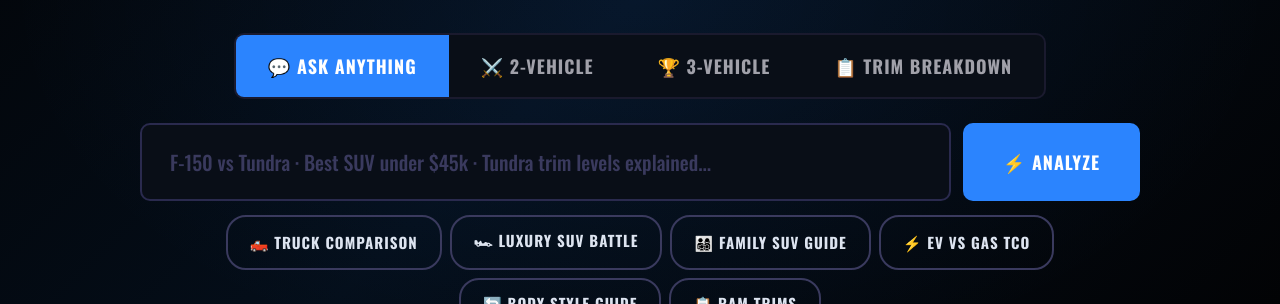
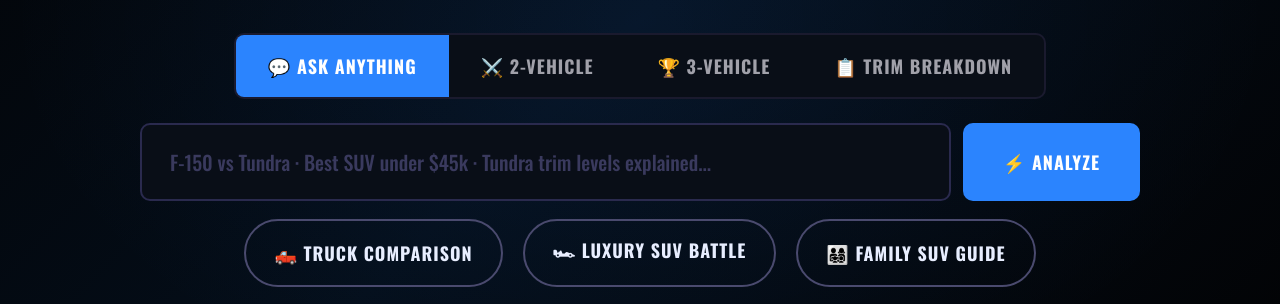
Before and after one commit to timogrady01/evl-decode, a plain HTML site: page public/compare.html in a window 1280 px wide. Shown: the part 482-786 px from the top of the page. Drawn offline with nearby package versions, Linux system fonts and the light colour scheme.

Commit message:
Fix public/compare.html: const resp, bigger buttons

```diff
--- a/public/compare.html
+++ b/public/compare.html
@@ -144,6 +144,29 @@
 .response-cta-text { font-size: 17px !important; color: #ccd6e0 !important; width: 100% !important; margin-bottom: 8px !important; }
 .followup-chips-wrap .qp-btn { font-size: 15px !important; padding: 12px 20px !important; }
 #followup-chips .qp-btn { font-size: 15px !important; padding: 12px 20px !important; border-color: #3a3a5e !important; color: #dde4f0 !important; }
+
+
+/* BIGGER QUICK PROMPT BUTTONS */
+.qp-btn {
+  font-size: 18px !important;
+  padding: 16px 28px !important;
+  border-radius: 40px !important;
+  font-weight: 900 !important;
+  letter-spacing: 1px !important;
+  border-width: 2px !important;
+  color: #e8eeff !important;
+  border-color: #4a4a6e !important;
+  margin: 4px !important;
+}
+.qp-btn:hover {
+  color: #fff !important;
+  border-color: #2B84FE !important;
+  background: #040e1a !important;
+}
+.quick-prompts {
+  gap: 12px !important;
+  margin-bottom: 8px !important;
+}
 
 </style>
 </head>
@@ -405,7 +428,7 @@
 
     clearInterval(interval);
     const data = await resp.json();
-    const result = data.content || data.content?.[0]?.text || 'Unable to retrieve information. Please try again.';
+    const result = data.content?.[0]?.text || 'Unable to retrieve information. Please try again.'; //fixed.content?.[0]?.text || 'Unable to retrieve information. Please try again.';
 
     document.getElementById('loading-view').style.display = 'none';
     document.getElementById('response-view').style.display = 'block';
```
